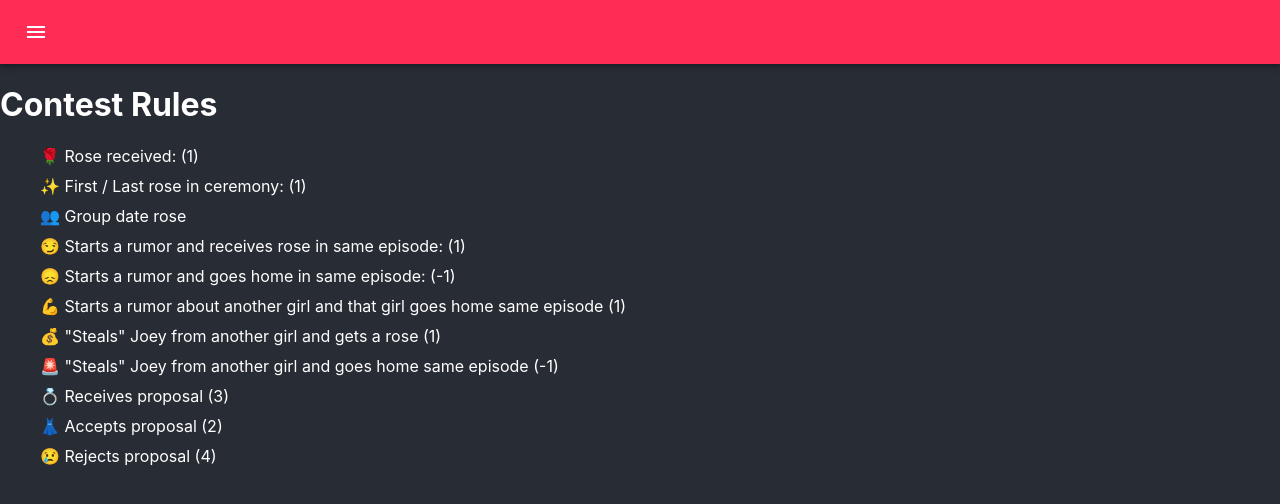
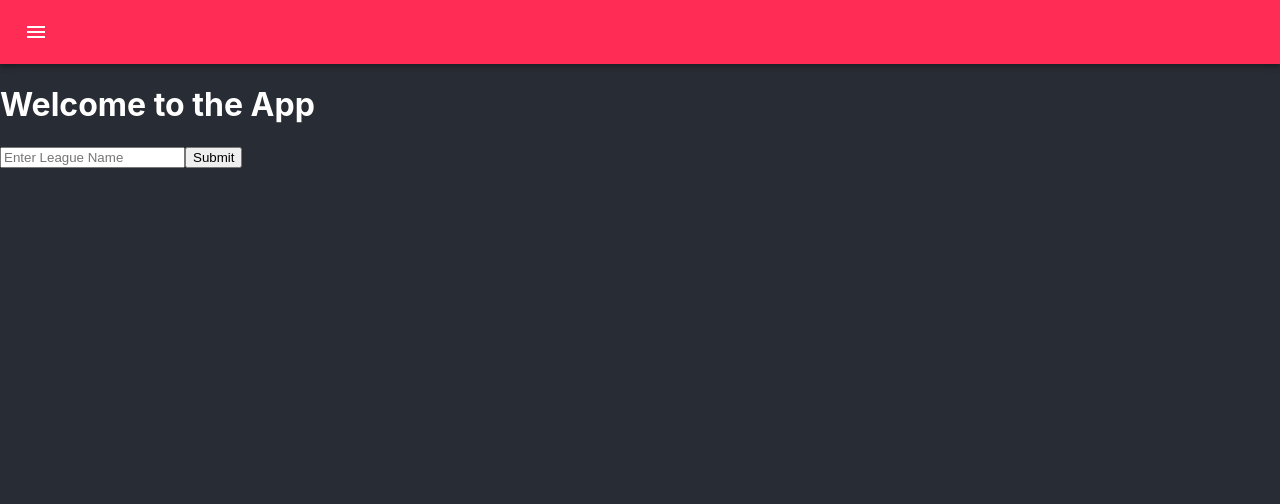
Before and after one commit to zachaustin01/bachelor-league, a React (Create React App) app: page / in a window 1280 px wide. Shown: the top 504 px of the page. Built offline with nearby package versions, Linux system fonts and the light colour scheme.

Commit message:
Support for multiple leagues, with safety after input

```diff
--- a/package.json
+++ b/package.json
@@ -15,7 +15,7 @@
     "react": "^18.2.0",
     "react-bootstrap": "^2.10.0",
     "react-dom": "^18.2.0",
-    "react-router-dom": "^6.21.3",
+    "react-router-dom": "^6.22.0",
     "react-scripts": "5.0.1",
     "web-vitals": "^2.1.4"
   },
--- a/src/App.js
+++ b/src/App.js
@@ -6,6 +6,9 @@ import MobileNavigation from './MobileNavigation';
 import HomePage from './pages/home';
 import StandingsPage from './pages/standings';
 import TeamsPage from './pages/teams';
+
+import { LeagueProvider } from './leagueContext';
+
 
 const theme = createTheme({
   palette: {
@@ -20,28 +23,28 @@ const theme = createTheme({
 
 function App() {
 
-  const league = "night Crawlers"
-
   return (
     <ThemeProvider theme={theme}>
       <Router>
+        <LeagueProvider>
         <div>
           <MobileNavigation />
           <Routes>
             <Route
               path="/"
-              element={<HomePage league={league} />}
+              element={<HomePage/>}
             />
             <Route
               path="/standings"
-              element={<StandingsPage league={league} />}
+              element={<StandingsPage/>}
             />
             <Route
               path="/teams"
-              element={<TeamsPage league={league} />}
+              element={<TeamsPage/>}
             />
           </Routes>
         </div>
+        </LeagueProvider>
       </Router>
     </ThemeProvider>
   );
--- /dev/null
+++ b/src/data/allowed_leagues.js
@@ -0,0 +1 @@
+export const allowedLeagues = ['Crawlers', 'Jobby'];
--- a/src/data/views.js
+++ b/src/data/views.js
@@ -25,7 +25,7 @@ export default function get_league_standings(league){
 }
 
 function get_team_data(league){
-    const team_data_reduced = team_data[league.league]
+    const team_data_reduced = team_data[league]
     return team_data_reduced
 }
 
--- /dev/null
+++ b/src/leagueContext.js
@@ -0,0 +1,18 @@
+// LeagueContext.js
+import React, { createContext, useState, useContext } from 'react';
+
+const LeagueContext = createContext();
+
+export function useLeague() {
+  return useContext(LeagueContext);
+}
+
+export function LeagueProvider({ children }) {
+  const [leagueName, setLeagueName] = useState(null);
+
+  return (
+    <LeagueContext.Provider value={{ leagueName, setLeagueName }}>
+      {children}
+    </LeagueContext.Provider>
+  );
+}
--- a/src/pages/home.js
+++ b/src/pages/home.js
@@ -1,6 +1,9 @@
 // HomePage.js
 
-import React from 'react';
+import React, { useState } from 'react';
+import { useLeague } from '../leagueContext';
+
+import { allowedLeagues } from '../data/allowed_leagues';
 
 class ContestRules extends React.Component {
     render() {
@@ -15,7 +18,7 @@ class ContestRules extends React.Component {
         '🚨 "Steals" Joey from another girl and goes home same episode (-1)',
         '💍 Receives proposal (3)',
         '👗 Accepts proposal (2)',
-        '😢 Rejects proposal (4)',
+        '😢 Rejects proposal (4)'
     ];
 
       return (
@@ -30,14 +33,44 @@ class ContestRules extends React.Component {
     }
   }
 
-function HomePage(league) {
-    console.log(league)
+function HomePage() {
+  const { leagueName, setLeagueName } = useLeague();
+  const [inputLeagueName, setInputLeagueName] = useState('');
+  const [error, setError] = useState('');
+
+
+  const handleLeagueNameSubmit = () => {
+    if (allowedLeagues.includes(inputLeagueName)) {
+      setLeagueName(inputLeagueName);
+      setInputLeagueName('');
+      setError('');
+    } else {
+      setError('Please enter a valid league name.');
+    }
+  };
+
+  if (!leagueName) {
     return (
-        <div>
-        <h1>Contest Rules</h1>
-        <ContestRules/>
-        </div>
+      <div>
+        <h1>Welcome to the App</h1>
+        <input
+          type="text"
+          value={inputLeagueName}
+          onChange={(e) => setInputLeagueName(e.target.value)}
+          placeholder="Enter League Name"
+        />
+        <button onClick={handleLeagueNameSubmit}>Submit</button>
+        {error && <p>{error}</p>}
+      </div>
     );
+  }
+
+  return (
+      <div>
+      <h1>Contest Rules</h1>
+      <ContestRules/>
+      </div>
+  );
 }
 
 export default HomePage;
--- a/src/pages/standings.js
+++ b/src/pages/standings.js
@@ -1,6 +1,6 @@
 // StandingsPage.js
 
-import React from 'react';
+import React, { useEffect } from 'react';
 import Table from '@mui/material/Table';
 import TableBody from '@mui/material/TableBody';
 import TableCell from '@mui/material/TableCell';
@@ -12,6 +12,10 @@ import Paper from '@mui/material/Paper';
 import capitalizeString from "../utils/strings"
 import get_league_standings from '../data/views';
 
+import { useLeague } from '../leagueContext';
+import { useNavigate } from 'react-router-dom';
+import { allowedLeagues } from '../data/allowed_leagues';
+
 const header_style = {
     fontWeight: 'bold',
     backgroundColor: 'pink',
@@ -22,13 +26,31 @@ const tableStyle = {
     margin: '0 auto'
   }
 
-function StandingsPage(league) {
+function StandingsPage() {
+
+    const { leagueName } = useLeague();
+    const navigate = useNavigate();
+    let league = leagueName;
+    console.log('LEAGUE')
+    console.log(league)
+
+    // Check if the leagueName is not set or not included in the allowedLeagues array
+    useEffect(() => {
+        // Check if the leagueName is not set or not included in the allowedLeagues array
+        if (!leagueName || !allowedLeagues.includes(leagueName)) {
+          navigate('/');
+        }
+      }, [leagueName, navigate]);
+
+    if (!leagueName || !allowedLeagues.includes(leagueName)) {
+    return null; // You can also return a loading indicator or message here if needed
+    }
 
     const rows = get_league_standings(league)
 
     return (
         <div>
-        <h1>{capitalizeString(league.league)} Standings</h1>
+        <h1>{capitalizeString(league)} Standings</h1>
         <TableContainer component={Paper} style={tableStyle}>
             <Table aria-label="simple table">
                 <TableHead>
--- a/src/pages/teams.js
+++ b/src/pages/teams.js
@@ -1,6 +1,6 @@
 // Teams.js
 
-import React from 'react';
+import React, { useEffect } from 'react';
 import Table from '@mui/material/Table';
 import TableBody from '@mui/material/TableBody';
 import TableCell from '@mui/material/TableCell';
@@ -10,6 +10,10 @@ import TableRow from '@mui/material/TableRow';
 import Paper from '@mui/material/Paper';
 
 import { get_player_points } from "../data/views";
+
+import { useLeague } from '../leagueContext';
+import { useNavigate } from 'react-router-dom';
+import { allowedLeagues } from '../data/allowed_leagues';
 
 const header_style = {
     fontWeight: 'bold',
@@ -21,7 +25,25 @@ const tableStyle = {
     margin: '0 auto'
   }
 
-function TeamsPage(league) {
+function TeamsPage() {
+
+    const { leagueName } = useLeague();
+    const navigate = useNavigate();
+    let league = leagueName;
+    console.log('LEAGUE')
+    console.log(league)
+
+    // Check if the leagueName is not set or not included in the allowedLeagues array
+    useEffect(() => {
+        // Check if the leagueName is not set or not included in the allowedLeagues array
+        if (!leagueName || !allowedLeagues.includes(leagueName)) {
+          navigate('/');
+        }
+      }, [leagueName, navigate]);
+
+    if (!leagueName || !allowedLeagues.includes(leagueName)) {
+    return null; // You can also return a loading indicator or message here if needed
+    }
 
     const contestants = get_player_points(league)
     const rows = contestants
```
Also changed, not shown: 1 other file (tests, documents, lock files or other folders).
